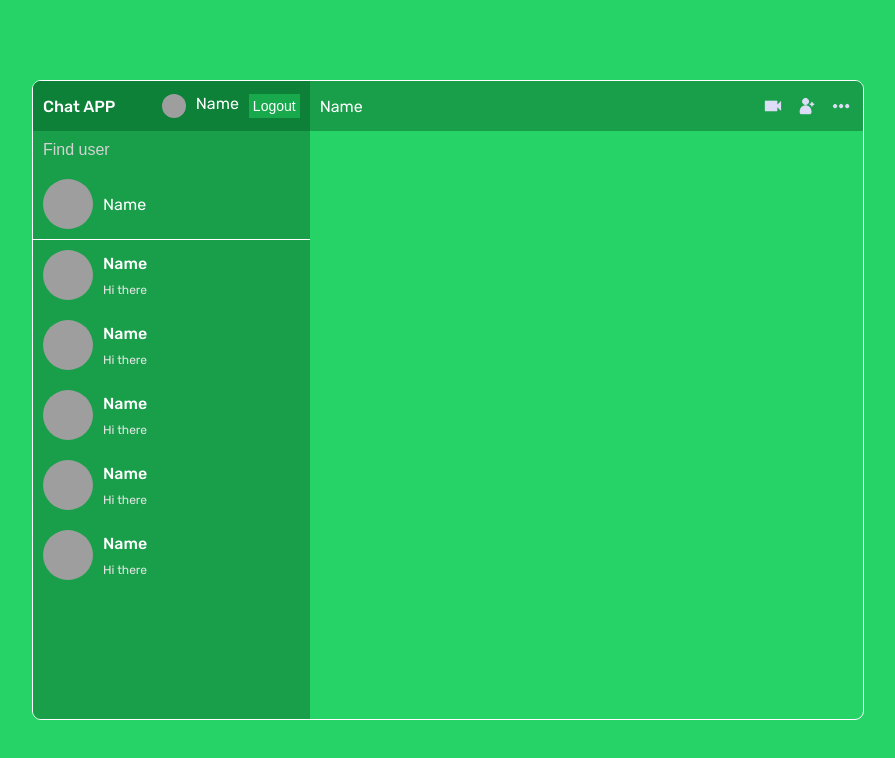
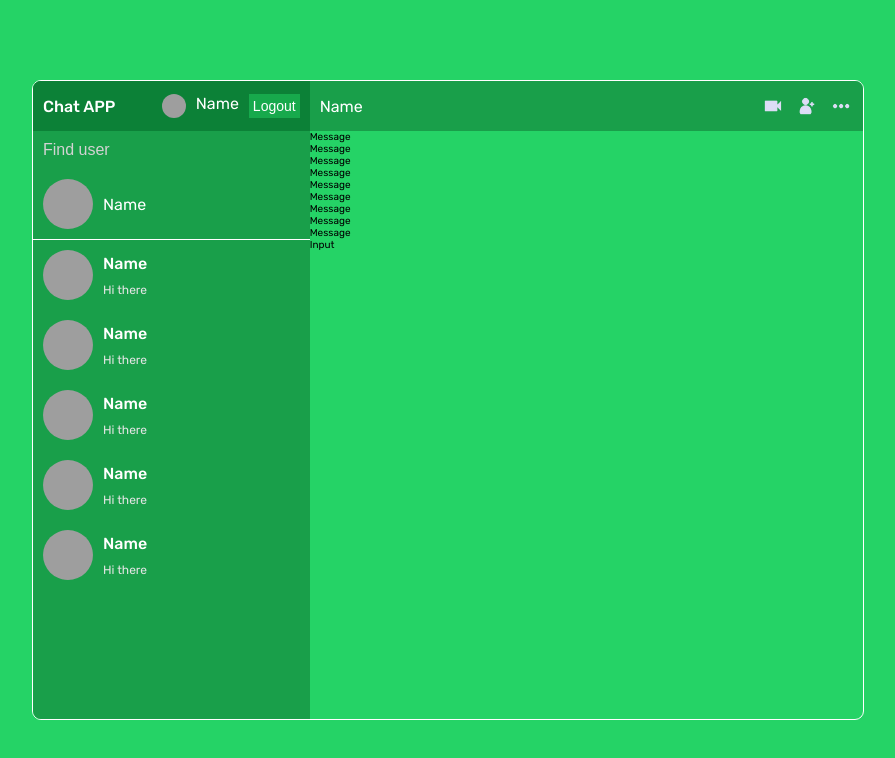
Before and after one commit to orpic/chat-app-rtc, a React (Create React App) app: page / in a window 1280 px wide. Shown: the top 758 px of the page, without its empty margins (192-1087 px from the left). Built offline with nearby package versions, Linux system fonts and the light colour scheme; grey boxes are pictures that could not be loaded.

Commit message:
message scren header complete

```diff
--- a/src/components/Chat/Chat.js
+++ b/src/components/Chat/Chat.js
@@ -3,6 +3,7 @@ import React from "react";
 import styles from "./Chat.module.css";
 
 import { images } from "../../images";
+import { Input, Messages } from "../../components";
 
 const Chat = () => {
   return (
@@ -15,6 +16,8 @@ const Chat = () => {
           <img src={images.more} alt="more" />
         </div>
       </div>
+      <Messages />
+      <Input />
     </div>
   );
 };
--- /dev/null
+++ b/src/components/Messages/Messages.js
@@ -0,0 +1,22 @@
+import React from "react";
+// eslint-disable-next-line
+import styles from "./Messages.module.css";
+import { Message } from "../../components";
+
+const Messages = () => {
+  return (
+    <div className={styles.messages}>
+      <Message />
+      <Message />
+      <Message />
+      <Message />
+      <Message />
+      <Message />
+      <Message />
+      <Message />
+      <Message />
+    </div>
+  );
+};
+
+export default Messages;
--- a/src/components/index.js
+++ b/src/components/index.js
@@ -5,3 +5,4 @@ export { default as Message } from "./Message/Message";
 export { default as Navbar } from "./Navbar/Navbar";
 export { default as Search } from "./Search/Search";
 export { default as Sidebar } from "./Sidebar/Sidebar";
+export { default as Messages } from "./Messages/Messages";
```
Also changed, not shown: src/components/Messages/Messages.module.css (added).
